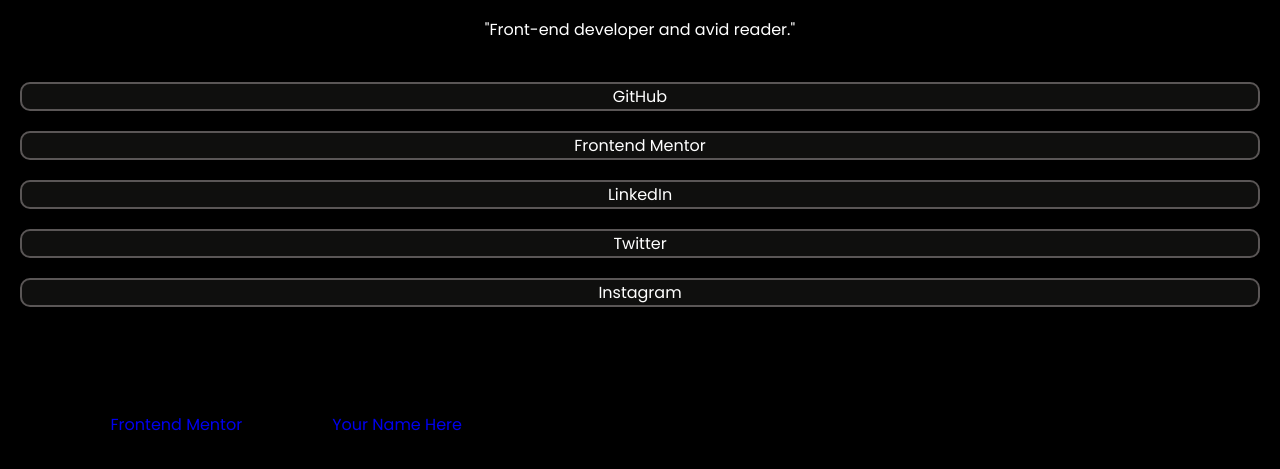
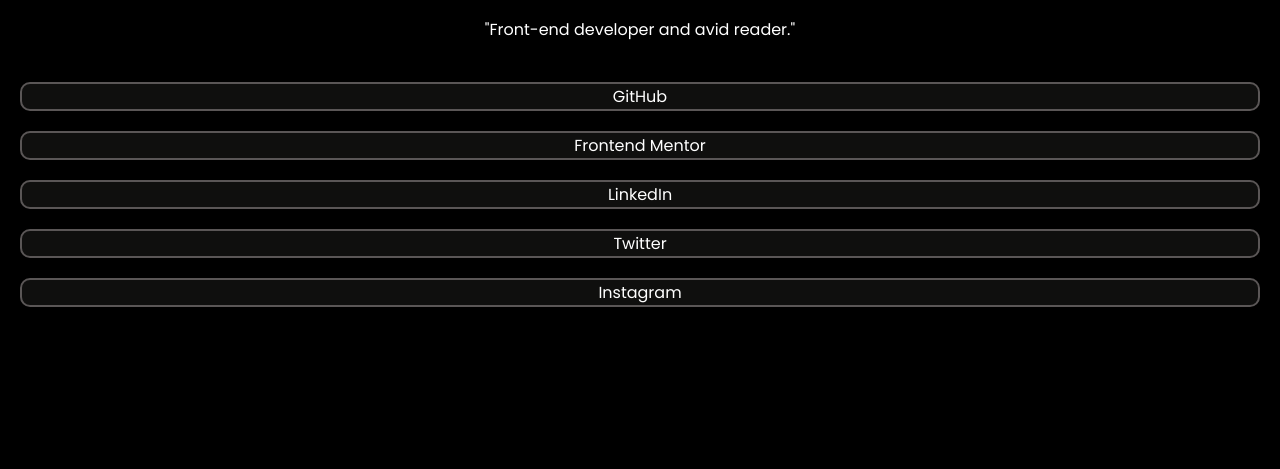
Before and after one commit to yagi2446/html-project2, a plain HTML site: page index.html in a window 1280 px wide. Shown: the part 121-590 px from the top of the page. Drawn offline with Linux system fonts and the light colour scheme.

Commit message:
Update index.html

```diff
--- a/index.html
+++ b/index.html
@@ -34,30 +34,4 @@
       <li>LinkedIn</li>
       <li>Twitter</li>
       <li>Instagram</li>
-    </ul>
-
-  </div>
-
-
-
-
-
-</main>
-<body>
-
-  Jessica Randall
-  London, United Kingdom
-  "Front-end developer and avid reader."
-
-  GitHub
-  Frontend Mentor
-  LinkedIn
-  Twitter
-  Instagram
-
-  <div class="attribution">
-    Challenge by <a href="https://www.frontendmentor.io?ref=challenge" target="_blank">Frontend Mentor</a>.
-    Coded by <a href="#">Your Name Here</a>.
-  </div>
-</body>
 </html>
```
